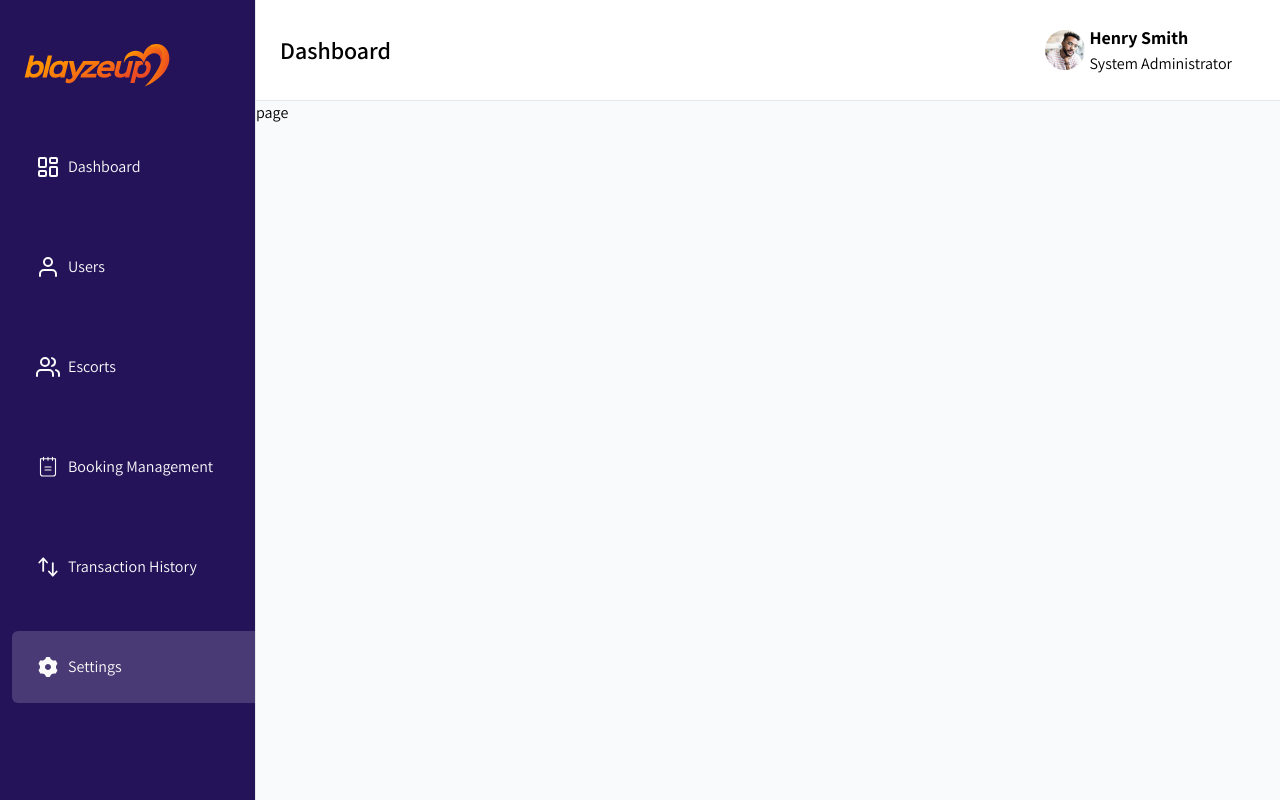
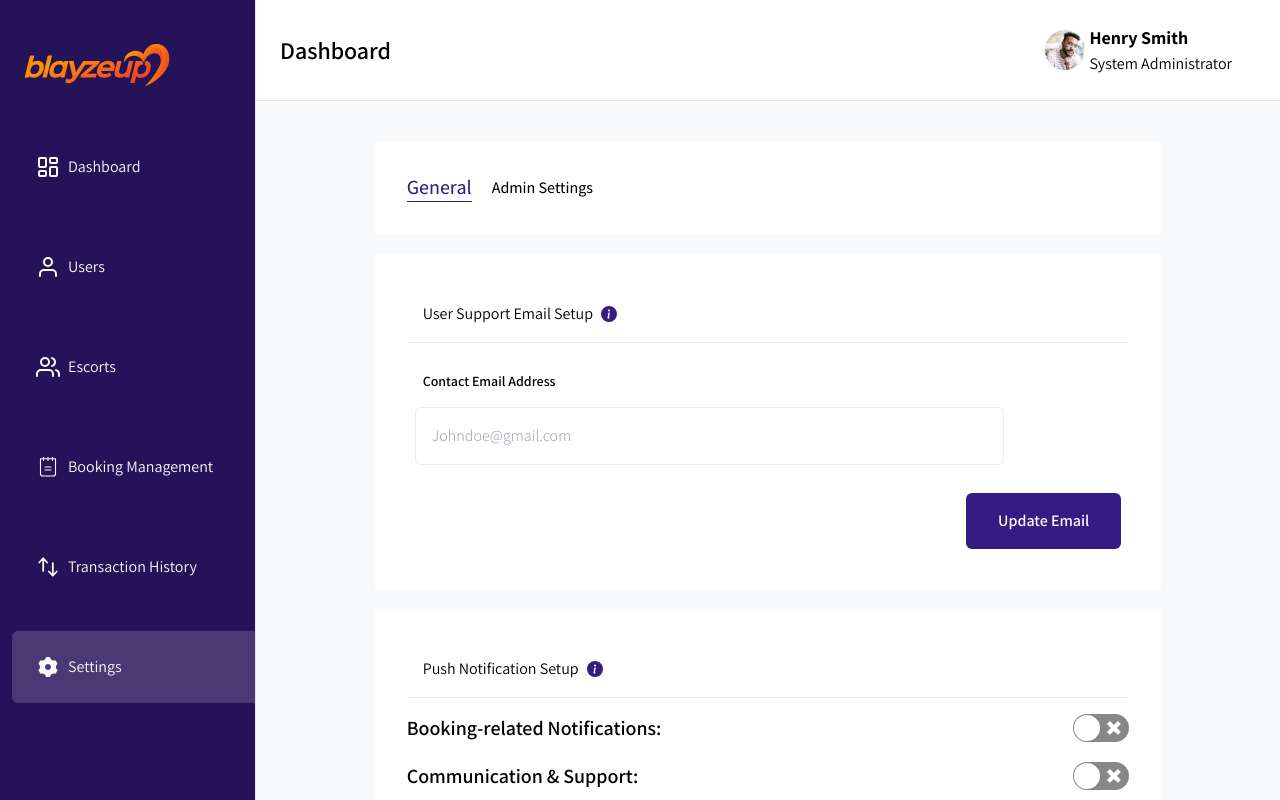
Before and after one commit to luisthe-dev/date_admin, a Next.js app: page /dashboard/settings in a window 1280 px wide. Built offline with nearby package versions, Linux system fonts and the light colour scheme.

Commit message:
settings general

```diff
--- a/package.json
+++ b/package.json
@@ -14,7 +14,8 @@
     "next": "15.0.4",
     "react": "^19.0.0",
     "react-dom": "^19.0.0",
-    "react-icons": "^5.4.0"
+    "react-icons": "^5.4.0",
+    "react-switch": "^7.1.0"
   },
   "devDependencies": {
     "postcss": "^8",
--- a/src/app/dashboard/settings/page.jsx
+++ b/src/app/dashboard/settings/page.jsx
@@ -1,10 +1,76 @@
-import React from "react";
+"use client";
+
+import React, { useState } from "react";
+import { BsInfoCircleFill } from "react-icons/bs";
+import Switch from "react-switch";
 
 const page = () => {
+  const [bookingRelated, setBookingRelated] = useState(false);
+
   return (
-    <>
-      <>page</>
-    </>
+    <div className="flex flex-col items-center justify-start gap-5 p-10 w-full">
+      <span className="flex flex-row items-center justify-start gap-5 w-10/12 mx-auto bg-white p-8 rounded-md">
+        <span className="font-medium text-xl border-b border-solid border-[#351C82] text-[#351C82]">
+          General
+        </span>
+        <span className="font-medium text-md"> Admin Settings </span>
+      </span>
+
+      <div className="flex flex-col items-start gap-3 justify-start w-10/12 bg-white p-8">
+        <span className="flex flex-row items-center justify-start gap-2 p-4 border-b border-[#EDE8FC] border-solid w-full">
+          <span> User Support Email Setup </span>
+          <BsInfoCircleFill color="#351C82" />
+        </span>
+
+        <div className="flex flex-col items-start justify-center w-full p-2 gap-2">
+          <span className="font-semibold p-2 text-sm">
+            Contact Email Address
+          </span>
+          <input
+            placeholder="Johndoe@gmail.com"
+            className="p-4 rounded-md w-10/12 font-light text-md border border-solid border-[#EDE8FC]"
+          />
+        </div>
+
+        <div className="flex flex-row items-center justify-end w-full p-2">
+          <button className="bg-[#351C82] rounded-md p-4 px-8 font-semibold text-md text-white">
+            Update Email
+          </button>
+        </div>
+      </div>
+
+      <div className="flex flex-col items-start gap-3 justify-start w-10/12 bg-white p-8">
+        <span className="flex flex-row items-center justify-start gap-2 p-4 border-b border-[#EDE8FC] border-solid w-full">
+          <span> Push Notification Setup </span>
+          <BsInfoCircleFill color="#351C82" />
+        </span>
+        <div className="flex flex-row items-center justify-between w-full my-1">
+          <span className="text-xl font-semibold">
+            Booking-related Notifications:
+          </span>
+          <div className="flex items-end">
+            <Switch
+              onChange={() => setBookingRelated(!bookingRelated)}
+              checked={bookingRelated}
+            />
+          </div>
+        </div>
+        <div className="flex flex-row items-center justify-between w-full my-1">
+          <span className="text-xl font-semibold">
+            Communication & Support:
+          </span>
+          <Switch
+            onChange={() => setBookingRelated(!bookingRelated)}
+            checked={bookingRelated}
+          />
+        </div>
+        <div className="flex flex-row items-center justify-end w-full p-2">
+          <button className="bg-[#351C82] rounded-md p-4 px-8 font-semibold text-md text-white">
+            Update Preferences
+          </button>
+        </div>
+      </div>
+    </div>
   );
 };
 
```
Also changed, not shown: 1 other file (tests, documents, lock files or other folders).
